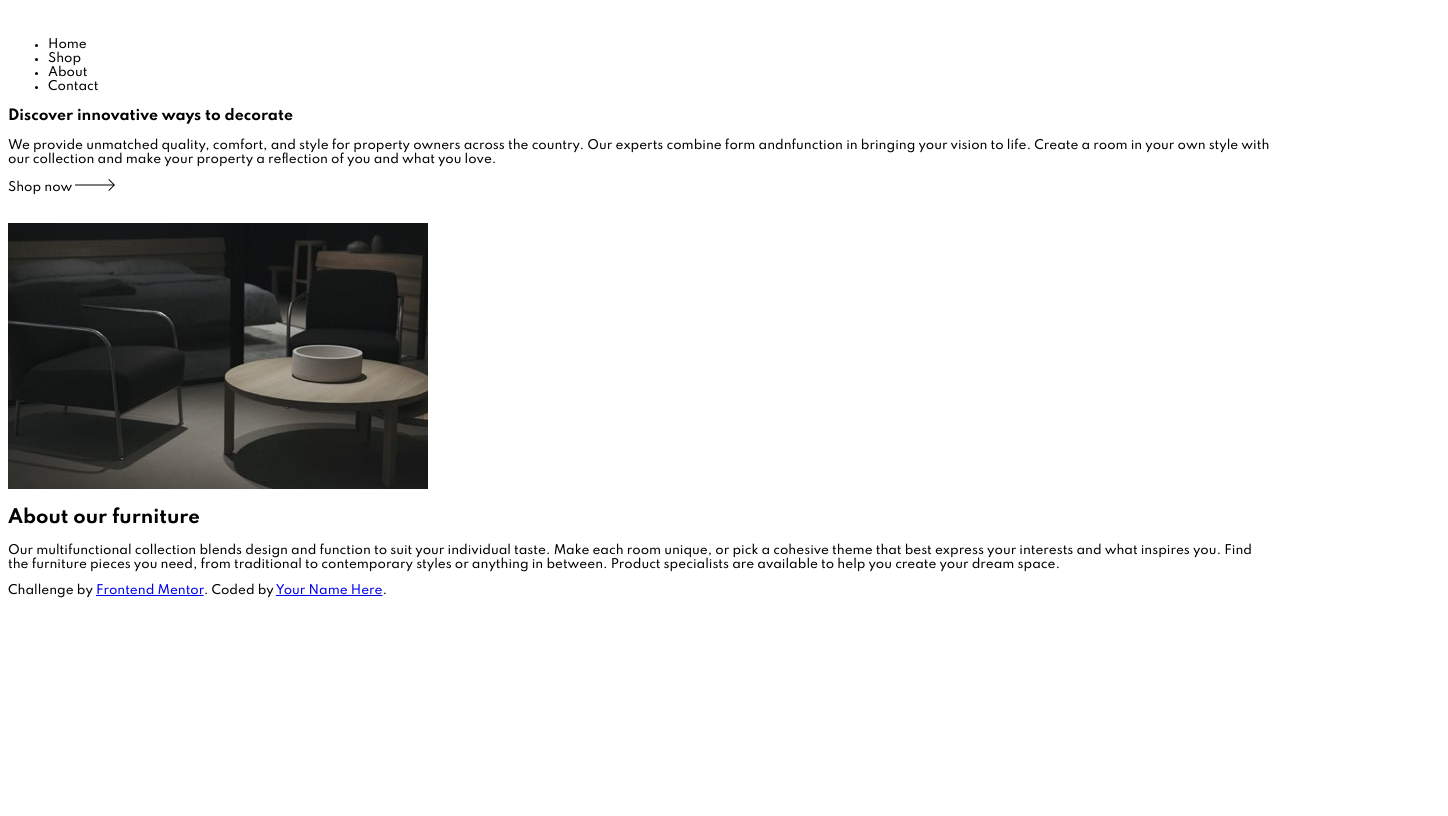
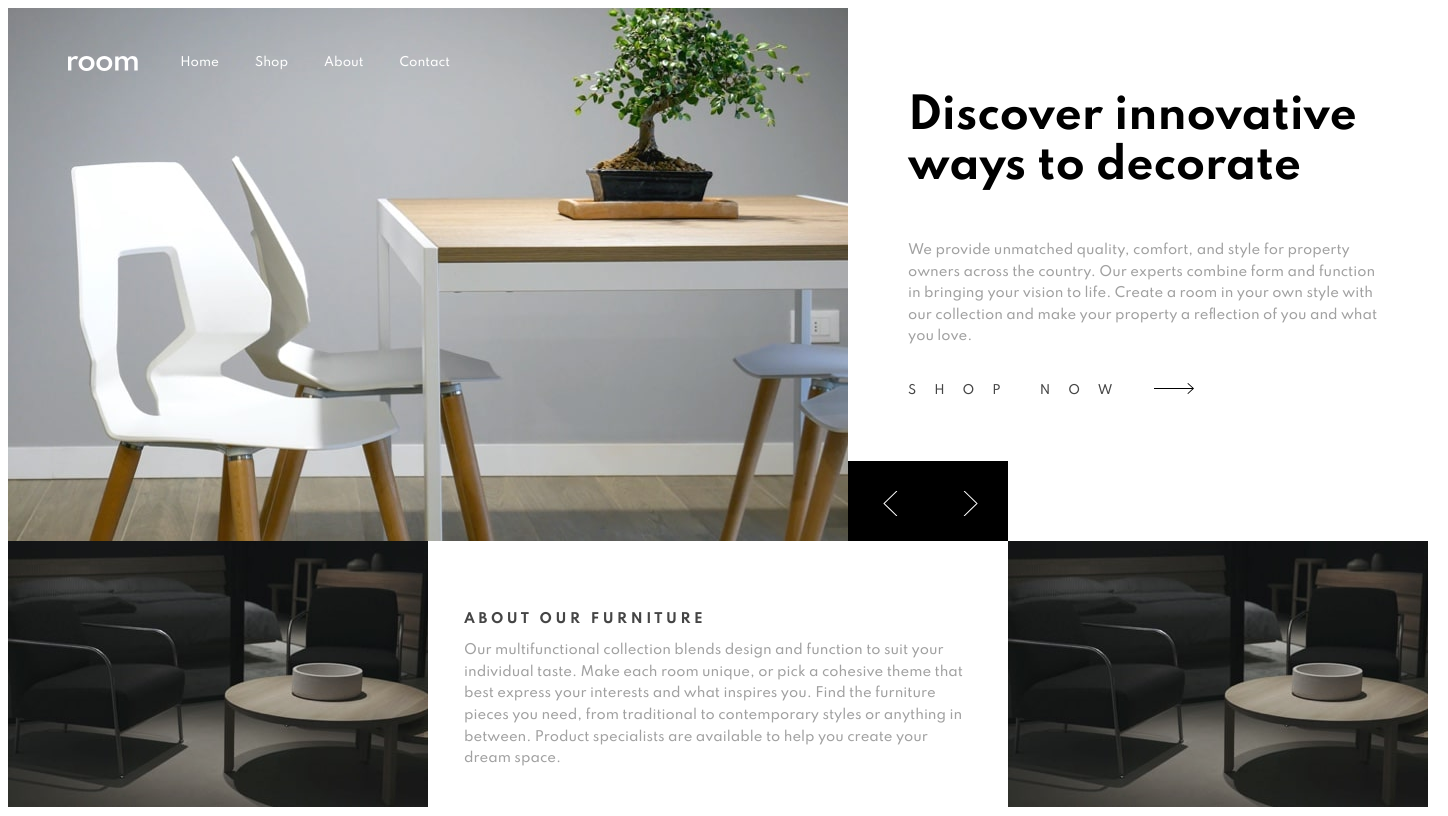
Before and after one commit to Makariudo/room_homepage, a plain HTML site: page index.html in a window 1280 px wide. Shown: the whole page, 1448 px wide, since content can reach past the window. Drawn offline with Linux system fonts and the light colour scheme.

Commit message:
css avec grid, design pc ok

```diff
--- a/index.html
+++ b/index.html
@@ -13,26 +13,32 @@
 <body>
   <main class="container">
     <section class="top">
+    <article class="main_photo">
      <nav class="nav_bar">
-        <img class="logo" src="images/logo.svg">
+        <img class="nav_bar_logo" src="images/logo.svg">
         <ul>
-          <li>Home</li>
-          <li>Shop</li>
-          <li>About</li>
-          <li>Contact</li>
+          <li><a class="cool-link">Home</a></li>
+          <li><a class="cool-link">Shop</a></li>
+          <li><a class="cool-link">About</a></li>
+          <li><a class="cool-link">Contact</a></li>
         </ul>
     </nav>
+  </article>
+
     <article id="main_article">
       <h1 id="main_title"> Discover innovative ways to decorate</h1>
       <p id="main_paragraphe">We provide unmatched quality, comfort, and style for property owners across the country.
-  Our experts combine form andnfunction in bringing your vision to life. Create a room in your
+  Our experts combine form and function in bringing your vision to life. Create a room in your
   own style with our collection and make your property a reflection of you and what you love.</p>
-      <div class="shopNow">Shop now <img src="/images/icon-arrow.svg"></div>
-      <div id="navigation"><img src="/images/icon-angle-left.svg"><img src="/images/icon-angle-right.svg"></div>
+      <div class="shopNow"><p>Shop now </p><img class="arrow" src="images/icon-arrow.svg"></div>
+      <div id="navigation">
+        <a id="navigation_left"><img class="navigation_angle_left" src="images/icon-angle-left.svg"></a>
+        <a id="navigation_right"><img src="images/icon-angle-right.svg" class="navigation_angle_right"></a>
+      </div>
     </article>
   </section>
   <section class="bottom">
-    <img src="images/image-about-dark.jpg">
+    <img class="bottom_left_img" src="images/image-about-dark.jpg">
     <article id="bottom_center">
       <h2 id="bottom_title">About our furniture</h2>
       <p class="bottom_p">Our multifunctional collection blends design and function to suit your individual taste.
@@ -41,6 +47,7 @@
     or anything in between. Product specialists are available to help you create your dream space.</p>
 
     </article>
+    <img class="bottom_right_img" src="images/image-about-dark.jpg">
   </section>
 
 
--- /dev/null
+++ b/style copy.css
@@ -0,0 +1,163 @@
+/* definition de variables de couleurs */
+:root {
+  --dark_gray : hsl(0, 0%, 63%);
+  --very_dark_gray: hsl(0, 0%, 27%);
+}
+
+html, body {
+  font-family: 'Spartan', sans-serif;
+  font-size: 12px;
+}
+
+.container {
+  width: 1440px;
+  margin: 0 auto;
+  display : flex;
+  flex-direction: column;
+  background-color: pink;
+}
+
+.top {
+  width: 100%;
+  height: 60vh;
+  display: flex;
+  flex-direction: row;
+  position: relative;
+}
+
+.bottom {
+  width: 100%;
+  height: 40%;
+
+  display: flex;
+  flex-direction: row;
+}
+
+.main_photo {
+  width: 60%;
+  background-image: url(./images/desktop-image-hero-1.jpg);
+  background-repeat: no-repeat;
+  background-size: contain;
+}
+
+.nav_bar {
+  display: flex;
+  flex-direction: row;
+  margin: 4rem 0  0 5rem;
+
+}
+
+.nav_bar_logo {
+  width: 10%;
+  height: 3%;
+  vertical-align: middle;
+
+}
+
+ul {
+  display: flex;
+/*   align-items: flex-end;
+ */  list-style-type: none;
+    margin-block-start: 0;
+    margin-block-end: 0;
+    margin-inline-start: 0px;
+    margin-inline-end: 0px;
+    padding-inline-start: 0px;
+    color: white;
+  margin-left: 0.5rem;
+
+}
+
+li {
+  display: block;
+  margin-left: 3rem;
+}
+
+a:hover{
+  cursor: pointer;
+}
+
+
+.cool-link {
+  display: inline-block;
+  color: white;
+  text-decoration: none;
+}
+
+.cool-link::after {
+  content: '';
+  display: block;
+  transform: scaleX(0);
+  height: 2px;
+  background: white;
+  transition: transform .5s ease-in-out;
+}
+
+.cool-link:hover::after {
+  cursor: pointer;
+  transform: scaleX(0.6);
+
+}
+
+
+
+
+
+
+
+
+
+
+#main_article {
+  width: 40%;
+  max-height: 100%;
+  background-color: #fff;
+  display: flex;
+  flex-direction: column;
+  justify-content: space-around;
+  position: relative;
+}
+
+#main_title {
+  font-size: 3.5rem;
+  display: block;
+  margin: 7rem 5rem 3rem 5rem;
+}
+
+#main_paragraphe {
+  display: block;
+
+  margin: 0 5rem 2rem 5rem;
+  color: var(--dark_gray);
+  line-height: 1.5rem;
+  font-size: 1.1rem;
+}
+
+.shopNow {
+  margin-top: 3rem;
+  margin-left: 5rem;
+
+  display: flex;
+  flex-direction: row;
+}
+
+.shopNow p {
+  display: block;
+  text-transform: uppercase;
+  color: var(--dark_gray);
+  letter-spacing: 1.5rem;
+}
+
+.arrow {
+  width: 8%;
+  height: 20%;
+}
+
+#navigation {
+  background-color: var(--very_dark_gray);
+}
+
+
+.attribution {
+  display: none;
+}
--- a/style.css
+++ b/style.css
@@ -8,3 +8,233 @@ html, body {
   font-family: 'Spartan', sans-serif;
   font-size: 12px;
 }
+
+.container {
+  width: 1440px;
+  height: 800px;
+  margin: 0 auto;
+  display: grid;
+  grid-template-rows: [row0] 533px [row1] 267px [row2];
+  grid-template-columns: 100%;
+}
+
+.top {
+display: grid;
+grid-template-rows: 100%;
+grid-template-columns: 840px auto;
+column-gap: 0;
+}
+
+.bottom {
+display: grid;
+grid-template-columns: 420px 580px auto;
+grid-template-rows: 100%;
+column-gap: 0;
+
+}
+
+.main_photo {
+  grid-column: 1 / 2;
+  background-image: url(./images/desktop-image-hero-1.jpg);
+  background-repeat: no-repeat;
+  background-size: cover;
+
+}
+
+.nav_bar {
+  display: flex;
+  flex-direction: row;
+  align-items: center;
+  margin: 4rem 0  0 5rem;
+
+}
+
+.nav_bar_logo {
+  width: 9%;
+  height: 3%;
+  vertical-align: baseline;
+}
+
+ul {
+  display: flex;
+  list-style-type: none;
+    margin-block-start: 0;
+    margin-block-end: 0;
+    margin-inline-start: 0px;
+    margin-inline-end: 0px;
+    padding-inline-start: 0px;
+    color: white;
+  margin-left: 0.5rem;
+
+}
+
+li {
+  display: block;
+  margin-left: 3rem;
+}
+
+a:hover{
+  cursor: pointer;
+}
+
+
+.cool-link {
+  display: inline-block;
+  color: white;
+  text-decoration: none;
+}
+
+.cool-link::after {
+  content: '';
+  display: block;
+  transform: scaleX(0);
+  height: 2px;
+  background: white;
+  transition: transform .3s ease-in-out;
+}
+
+.cool-link:hover::after {
+  cursor: pointer;
+  transform: scaleX(0.6);
+
+}
+
+#main_article {
+  grid-column: 2 / 3;
+  background-color: #fff;
+  display: flex;
+  flex-direction: column;
+  justify-content: flex-start;
+  position: relative;
+}
+
+#main_title {
+  font-size: 3.5rem;
+  display: block;
+  margin: 7rem 5rem 2rem 5rem;
+}
+
+#main_paragraphe {
+  display: block;
+  margin: 2rem 5rem 2rem 5rem;
+  color: var(--dark_gray);
+  line-height: 1.8rem;
+  font-size: 1.1rem;
+}
+
+.shopNow {
+  margin-top: 0rem;
+  margin-left: 5rem;
+  display: flex;
+  flex-direction: row;
+  justify-content: flex-start;
+  align-items: baseline;
+  color: var(--very_dark_gray);
+  transition: 0.4s ease-in-out;
+
+}
+.arrow {
+  display: block;
+  width: 40px;
+  height: 11px;
+  margin-left: 2rem;
+
+}
+
+.shopNow:hover {
+  cursor: pointer;
+  opacity: 0.4;
+
+}
+
+.shopNow p {
+  display: block;
+  text-transform: uppercase;
+  letter-spacing: 1.5rem;
+}
+
+.arrow {
+  display: block;
+  width: 40px;
+  height: 11px;
+  margin-left: 2rem;
+  opacity: 1;
+}
+
+#navigation {
+  background-color: black;
+  position: absolute;
+  bottom: 0%;
+  width: 160px;
+  height: 80px;
+  display: flex;
+  flex-direction: row;
+  justify-content: center;
+
+}
+
+#navigation_left,#navigation_right{
+  display: block;
+  width: 50%;
+  height: 100%;
+  transition: 0.5s ease-in-out;
+  text-align: right;
+}
+
+#navigation_left:hover,#navigation_right:hover {
+background-color: var(--very_dark_gray);
+}
+
+
+.navigation_angle_left{
+display: block;
+height: 25px;
+width: 15px;
+margin: 2.5rem  0 2.5rem 35px;
+
+}
+
+.navigation_angle_right{
+display: block;
+margin: 2.5rem  0rem 2.5rem 35px;
+height: 25px;
+width: 15px;
+}
+
+
+.bottom_left_img {
+  grid-column: 1 / 2;
+}
+
+#bottom_center {
+  grid-column: 2 / 3;
+  margin: 5rem 3rem 5rem 3rem;
+
+
+}
+#bottom_title {
+  display: block;
+  text-transform: uppercase;
+  color: var(--very_dark_gray);
+  letter-spacing: 0.3rem;
+  font-size: 1.1rem;
+  font-weight: 700;
+}
+
+
+.bottom_p {
+  color: var(--dark_gray);
+  line-height: 1.8rem;
+  font-size: 1.1rem;
+}
+
+
+.bottom_right_img {
+  grid-column: 3 / 4;
+
+}
+
+
+.attribution {
+  display: none;
+}
```
